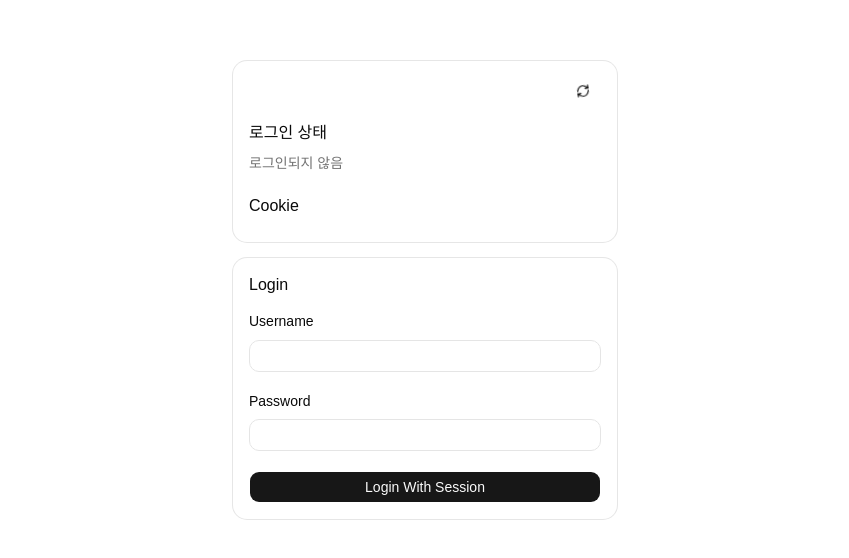
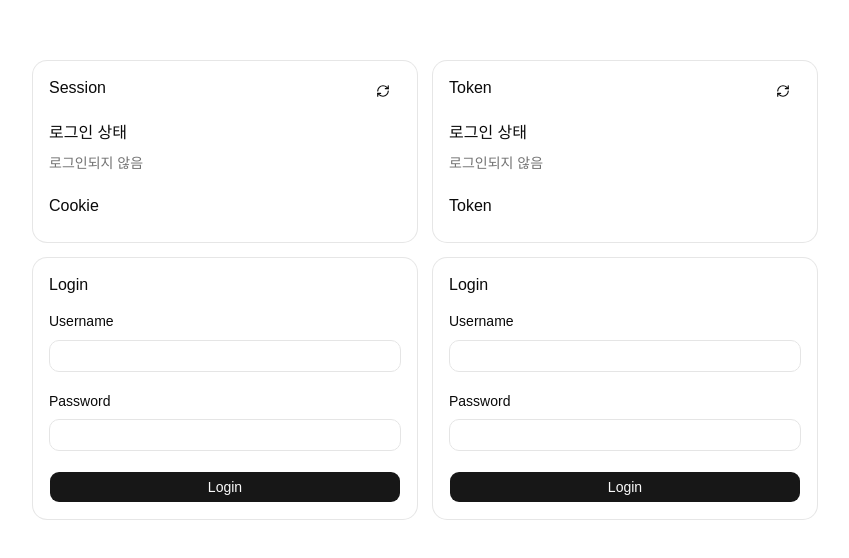
Before and after one commit to yangheat/auth-playground, a React (Vite) app in the folder client/: page / in a window 1280 px wide. Shown: the part 110-668 px from the top of the page, without its empty margins (215-1064 px from the left). Built offline with nearby package versions, Linux system fonts and the light colour scheme.

Commit message:
세션, 토큰 방식 구분하여 표시되도록 구성

```diff
--- a/client/src/App.tsx
+++ b/client/src/App.tsx
@@ -1,106 +1,15 @@
-import { useCallback, useState } from "react";
-import { Button } from "./components/ui/button";
-import {
-  Card,
-  CardAction,
-  CardContent,
-  CardHeader,
-  CardTitle,
-} from "./components/ui/card";
-import { Field, FieldDescription, FieldGroup, FieldLabel, FieldLegend } from "./components/ui/field";
-import { Input } from "./components/ui/input";
-import { RefreshCw } from "lucide-react";
+import SessionCards from "./SessionCards";
+import TokenCards from "./TokenCards";
 
 function App() {
-  const [session, setSession] = useState(false)
-
-  const refreshSession = useCallback(async () => {
-    try {
-      const response = await fetch('/api/auth/session')
-      if (response.ok) {
-        setSession(true)
-      } else {
-        setSession(false)
-      }
-    } catch (error) {
-      console.error(error)
-      setSession(false)
-    }
-  }, [])
-
-
-  function action(formData: FormData) {
-    const username = formData.get("username");
-    const password = formData.get("password");
-
-    fetch("/api/auth/session/login", {
-      method: "POST",
-      body: JSON.stringify({ username, password }),
-      headers: {
-        "Content-Type": "application/json",
-      },
-    }).then(refreshSession);
-  }
-
-  function logout() {
-    fetch("/api/auth/session/logout", {
-      method: "DELETE",
-    }).then(refreshSession);
-  }
-
   return (
-    <div className="flex flex-col gap-4 justify-center items-center h-screen p-4">
-      <Card className="w-full max-w-sm">
-        <CardHeader>
-          <CardAction>
-            <Button variant="ghost" size="sm" onClick={refreshSession}>
-              <RefreshCw className="size-3.5 animate-spin" />
-            </Button>
-          </CardAction>
-        </CardHeader>
-        <CardContent>
-          <FieldGroup>
-            <Field>
-              <FieldLegend>로그인 상태</FieldLegend>
-              <FieldDescription>{session ? "로그인됨" : "로그인되지 않음"}</FieldDescription>
-            </Field>
-            <Field>
-              <FieldLegend>Cookie</FieldLegend>
-              <FieldDescription>{document.cookie}</FieldDescription>
-            </Field>
-          </FieldGroup>
-        </CardContent>
-      </Card>
-
-      <Card className="w-full max-w-sm">
-        <CardHeader>
-          <CardTitle>Login</CardTitle>
-        </CardHeader>
-        <CardContent>
-          <form action={action}>
-            <FieldGroup>
-              <Field>
-                <FieldLabel>Username</FieldLabel>
-                <Input id="usename" name="username" required></Input>
-              </Field>
-              <Field>
-                <FieldLabel>Password</FieldLabel>
-                <Input
-                  id="password"
-                  name="password"
-                  type="password"
-                  required
-                ></Input>
-              </Field>
-              <Field>
-                {session ? <Button type="button" onClick={logout}>Logout</Button> : <>
-                  <Button type="submit">Login With Session</Button>
-                </>}
-              </Field>
-            </FieldGroup>
-          </form>
-        </CardContent>
-      </Card>
+    <div className="flex justify-center items-center h-screen p-4 gap-4">
+      <section className="w-full max-w-sm flex flex-col gap-4">
+        <SessionCards />
+      </section>
+      <section className="w-full max-w-sm flex flex-col gap-4">
+        <TokenCards />
+      </section>
     </div>
   );
 }
--- /dev/null
+++ b/client/src/InfoCard.tsx
@@ -0,0 +1,57 @@
+import { Field, FieldDescription, FieldLegend } from "./components/ui/field";
+import { FieldGroup } from "./components/ui/field";
+import {
+  Card,
+  CardAction,
+  CardContent,
+  CardHeader,
+  CardTitle,
+} from "./components/ui/card";
+import { Button } from "./components/ui/button";
+import { RefreshCw } from "lucide-react";
+import { cn } from "./lib/utils";
+
+function InfoCard({
+  title,
+  refreshSession,
+  session,
+  isRefreshing,
+  sessionInfo,
+}: {
+  title: string;
+  refreshSession: () => void;
+  session: boolean;
+  isRefreshing: boolean;
+  sessionInfo: { name: string; value: string };
+}) {
+  return (
+    <Card>
+      <CardHeader>
+        <CardTitle>{title}</CardTitle>
+        <CardAction>
+          <Button variant="ghost" size="sm" onClick={refreshSession}>
+            <RefreshCw
+              className={cn("size-3.5", isRefreshing && "animate-spin")}
+            />
+          </Button>
+        </CardAction>
+      </CardHeader>
+      <CardContent>
+        <FieldGroup>
+          <Field>
+            <FieldLegend>로그인 상태</FieldLegend>
+            <FieldDescription>
+              {session ? "로그인됨" : "로그인되지 않음"}
+            </FieldDescription>
+          </Field>
+          <Field>
+            <FieldLegend>{sessionInfo.name}</FieldLegend>
+            <FieldDescription>{sessionInfo.value}</FieldDescription>
+          </Field>
+        </FieldGroup>
+      </CardContent>
+    </Card>
+  );
+}
+
+export default InfoCard;
--- /dev/null
+++ b/client/src/LoginCard.tsx
@@ -0,0 +1,55 @@
+import { Card, CardContent, CardHeader, CardTitle } from "./components/ui/card";
+import { Field, FieldGroup } from "./components/ui/field";
+import { FieldLabel } from "./components/ui/field";
+import { Input } from "./components/ui/input";
+import { Button } from "./components/ui/button";
+
+function LoginCard({
+  action,
+  session,
+  logout,
+}: {
+  action: (formData: FormData) => void;
+  session: boolean;
+  logout: () => void;
+}) {
+  return (
+    <>
+      <Card>
+        <CardHeader>
+          <CardTitle>Login</CardTitle>
+        </CardHeader>
+        <CardContent>
+          <form action={action}>
+            <FieldGroup>
+              <Field>
+                <FieldLabel>Username</FieldLabel>
+                <Input id="usename" name="username" required></Input>
+              </Field>
+              <Field>
+                <FieldLabel>Password</FieldLabel>
+                <Input
+                  id="password"
+                  name="password"
+                  type="password"
+                  required
+                ></Input>
+              </Field>
+              <Field>
+                {session ? (
+                  <Button type="button" onClick={logout}>
+                    Logout
+                  </Button>
+                ) : (
+                  <Button type="submit">Login</Button>
+                )}
+              </Field>
+            </FieldGroup>
+          </form>
+        </CardContent>
+      </Card>
+    </>
+  );
+}
+
+export default LoginCard;
--- /dev/null
+++ b/client/src/SessionCards.tsx
@@ -0,0 +1,60 @@
+import { useCallback } from "react";
+import { useState } from "react";
+import LoginCard from "./LoginCard";
+import InfoCard from "./InfoCard";
+
+function SessionCards() {
+  const [session, setSession] = useState(false);
+  const [isRefreshing, setIsRefreshing] = useState(false);
+
+  const refreshSession = useCallback(async () => {
+    setIsRefreshing(true);
+
+    try {
+      const response = await fetch("/api/auth/session");
+      if (response.ok) {
+        setSession(true);
+      } else {
+        setSession(false);
+      }
+    } catch {
+      setSession(false);
+    } finally {
+      setIsRefreshing(false);
+    }
+  }, []);
+
+  function action(formData: FormData) {
+    const username = formData.get("username");
+    const password = formData.get("password");
+
+    fetch("/api/auth/session/login", {
+      method: "POST",
+      body: JSON.stringify({ username, password }),
+      headers: {
+        "Content-Type": "application/json",
+      },
+    }).then(refreshSession);
+  }
+
+  function logout() {
+    fetch("/api/auth/session/logout", {
+      method: "DELETE",
+    }).then(refreshSession);
+  }
+
+  return (
+    <>
+      <InfoCard
+        title="Session"
+        refreshSession={refreshSession}
+        session={session}
+        isRefreshing={isRefreshing}
+        sessionInfo={{ name: "Cookie", value: document.cookie }}
+      />
+      <LoginCard action={action} session={session} logout={logout} />
+    </>
+  );
+}
+
+export default SessionCards;
--- /dev/null
+++ b/client/src/TokenCards.tsx
@@ -0,0 +1,46 @@
+import { useState } from "react";
+import InfoCard from "./InfoCard";
+import LoginCard from "./LoginCard";
+
+function TokenCards() {
+  const [token, setToken] = useState<string | null>(null);
+
+  async function login(formData: FormData) {
+    const username = formData.get("username");
+    const password = formData.get("password");
+
+    try {
+      const response = await fetch("/api/auth/token/login", {
+        method: "POST",
+        body: JSON.stringify({ username, password }),
+        headers: {
+          "Content-Type": "application/json",
+        }
+      });
+
+      if (!response.ok) {
+        throw new Error()
+      }
+
+      const { accessToken } = await response.json();
+      setToken(accessToken);
+    } catch {
+      setToken(null);
+    }
+  }
+
+  return (
+    <>
+      <InfoCard
+        title="Token"
+        refreshSession={() => {}}
+        session={!!token}
+        isRefreshing={false}
+        sessionInfo={{name: 'Token', value: token}}
+      />
+      <LoginCard action={login} session={!!token} logout={() => {}} />
+    </>
+  );
+}
+
+export default TokenCards;
```
